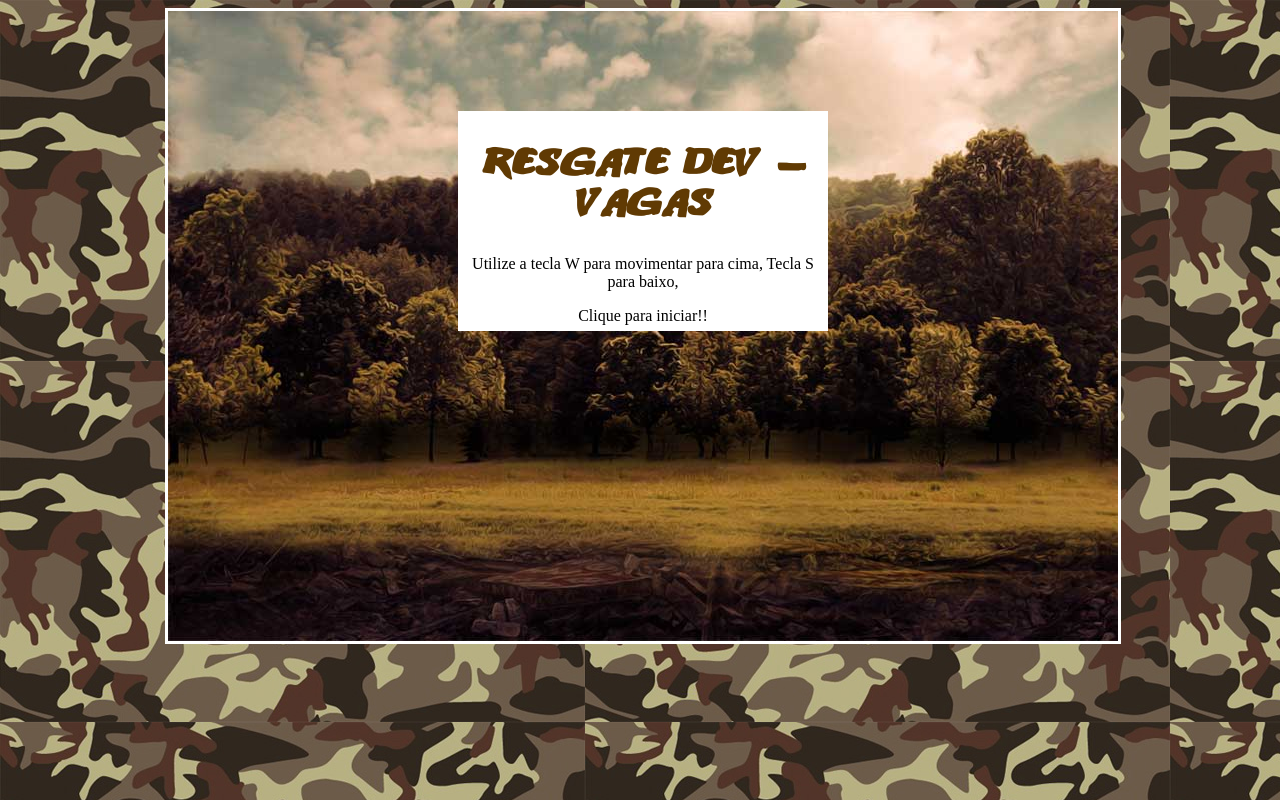
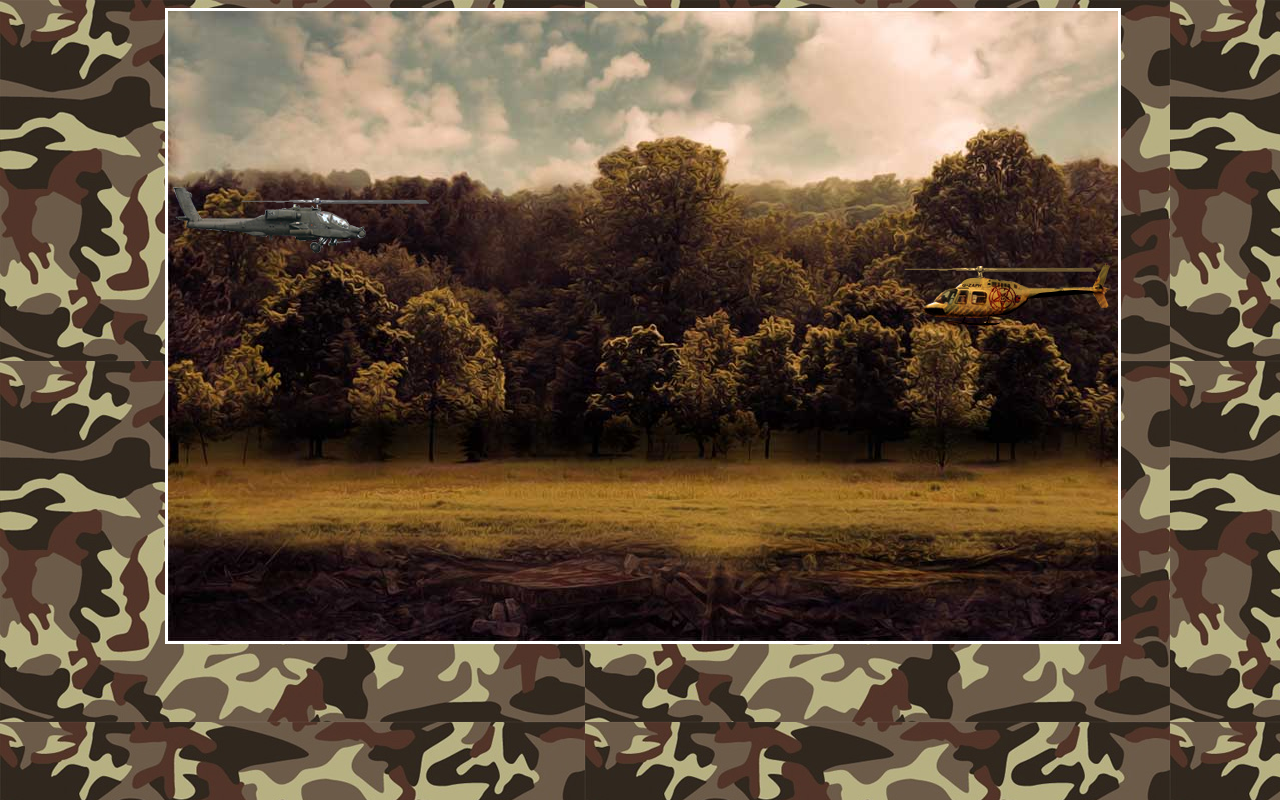
Before and after one commit to JonathasGit/DIO-Jogo_naves, a plain HTML site: page index.html in a window 1280 px wide. Both pictures are taken after a click on the element 643 px from the left and 221 px from the top of the page. Drawn offline with Linux system fonts and the light colour scheme.

Commit message:
#3 css do jogador e inimigo 1

```diff
--- a/css/style.css
+++ b/css/style.css
@@ -34,16 +34,29 @@ body{
 #fundoGame{
     width: 950px;
     height: 630px;
-    background-image: url(../src/imgs/fundo_game.jpg);
+    background-image: url(../src/imgs/fundo_game.jpg); /*Fundo do jogo, trocar essa foto*/
     border-color: #ffffff;
     border-style: solid;
 }
 
 #jogador{
+    width: 256px;
+    height: 66px;
+    position: absolute;
+    left: 8px;
+    top: 179px;
+    background-image: url(../src/imgs/apache.png);
 
 }
 
 #inimigo1{
+    width: 256px;
+    height: 66px;
+    position: absolute;
+    left: 689px;
+    top: 253px;
+    background-image: url(../src/imgs/inimigo1.png);
+
 
 }
 #inimigo2{}
@@ -59,5 +72,4 @@ body{
     margin-top: 100px;
     text-align: center;
     padding: 10px;
-
 }
--- a/index.html
+++ b/index.html
@@ -24,7 +24,7 @@
     </div>
 
 
-    <script type="text/javascript" src="./src/js/jquery-collision.min.js"></script>
+    <script type="text/javascript" src="./src/js/jquery-1.11.1.min.js"></script>
     <script type="text/javascript" src="./src/js/js.js"></script>
 </body>
 </html>
```
